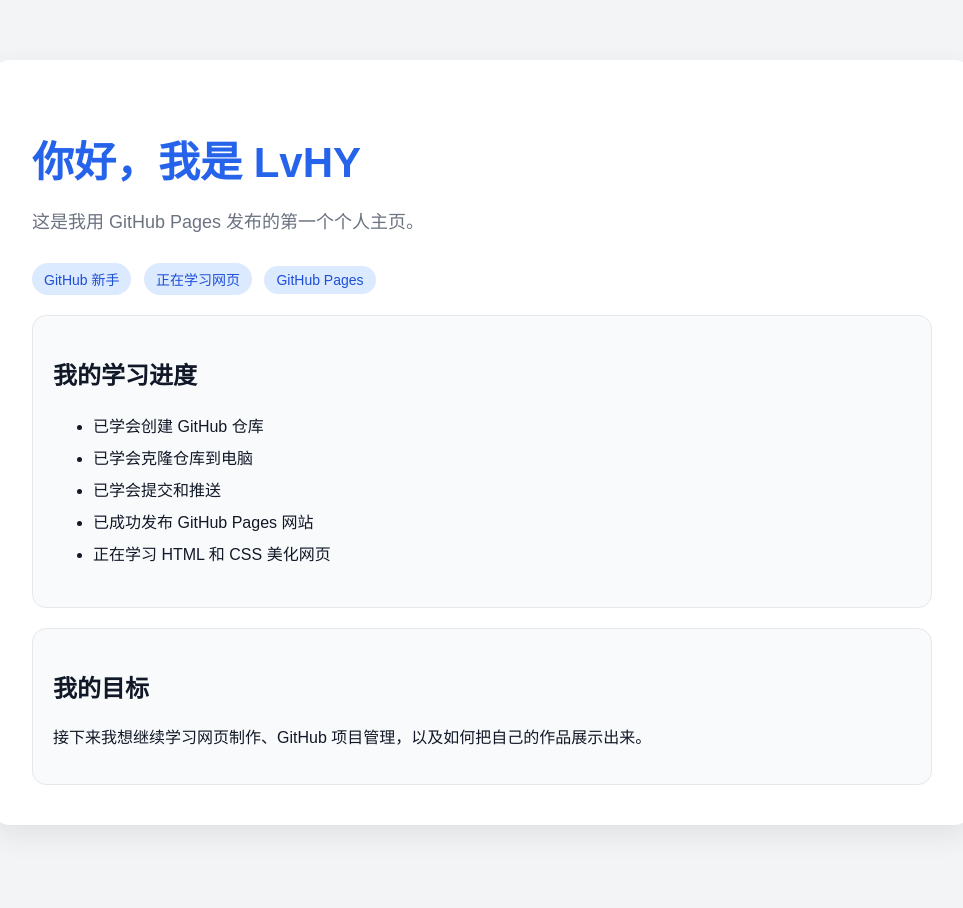
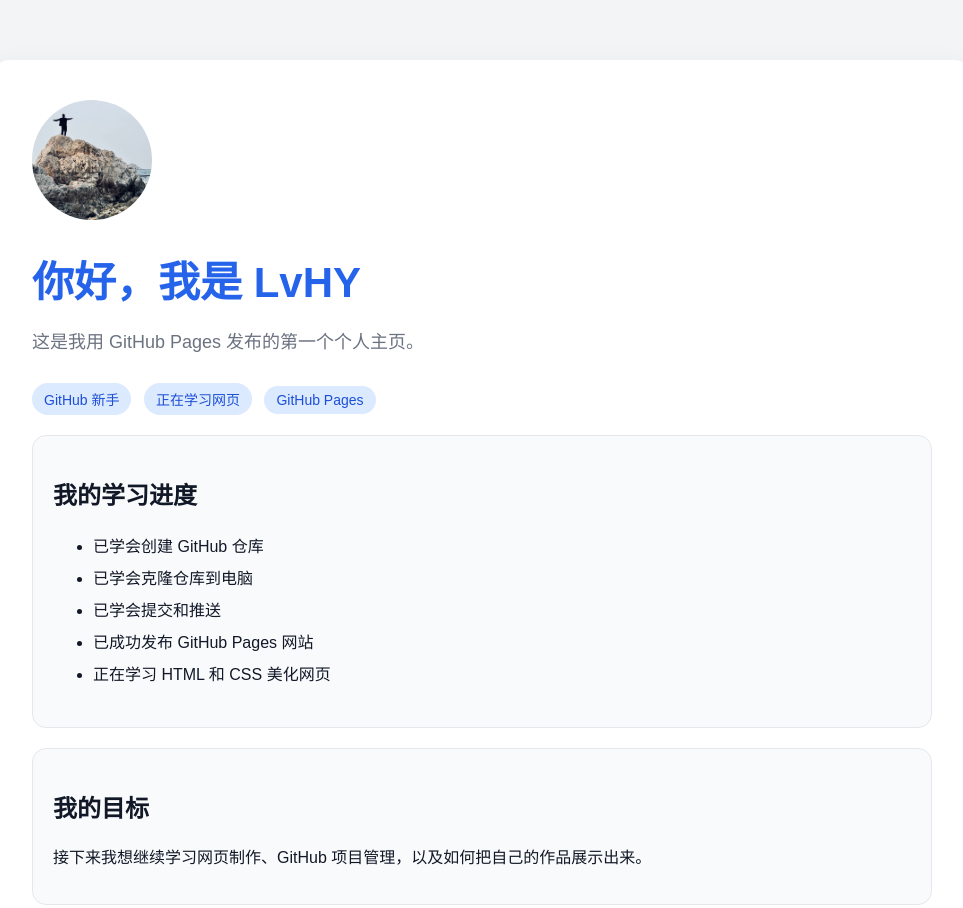
Before and after one commit to qq1921212324-gif/github-page-demo, a plain HTML site: page index.html in a window 1280 px wide. Shown: the top 908 px of the page, without its empty margins (158-1121 px from the left). Before the commit the page ends 885 px from the top, so only its background shows below. Drawn offline with Linux system fonts and the light colour scheme.

Commit message:
添加头像

```diff
--- a/index.html
+++ b/index.html
@@ -7,6 +7,7 @@
 </head>
 <body>
   <div class="container">
+<img src="avatar.jpg" alt="我的头像" class="avatar">
     <h1>你好，我是 LvHY</h1>
     <p class="subtitle">这是我用 GitHub Pages 发布的第一个个人主页。</p>
 
--- a/style.css
+++ b/style.css
@@ -51,3 +51,11 @@ ul {
   font-size: 14px;
   margin-right: 8px;
 }
+.avatar {
+  width: 120px;
+  height: 120px;
+  border-radius: 50%;
+  object-fit: cover;
+  display: block;
+  margin-bottom: 20px;
+}
```
Also changed, not shown: avatar.jpg (added).
